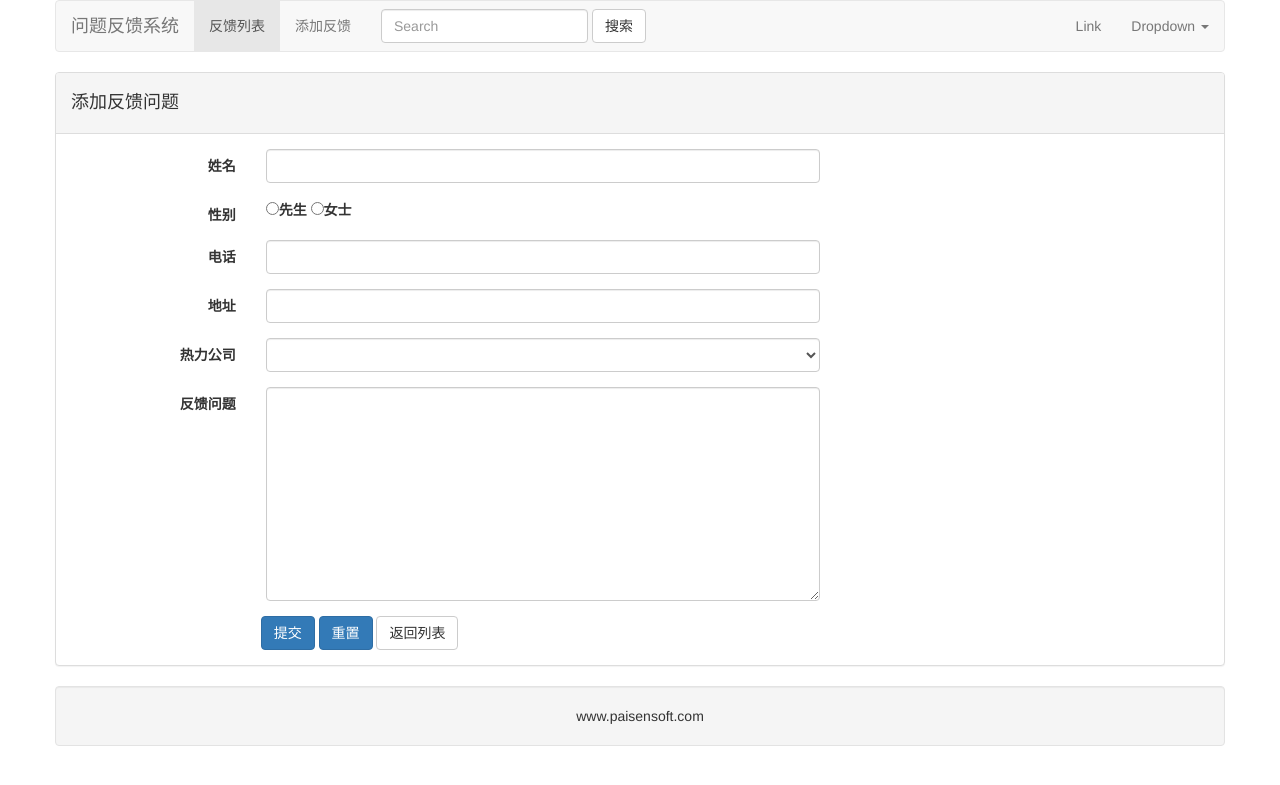
After one commit to haojieorg/feedback, a Flask app: template templates/feedback-post.html in a window 1280 px wide. The commit adds this page. Shown: the top 785 px of the page. Run offline with Flask 2, Linux system fonts and the light colour scheme; the template is opened without the code that fills it: values that come from a table or form of the project are taken from there, others are empty; parts of the project's set-up code (start-up, migrations or seed data) failed here and were passed over; some libraries are stand-ins or nearby versions.

Commit message:
简易问题反馈系统基础功能

```diff
--- a/feedback/forms.py
+++ b/feedback/forms.py
@@ -1,13 +1,14 @@
 from flask_wtf import FlaskForm
-from wtforms import StringField,TextAreaField
-from wtforms.validators import DataRequired
+from wtforms import StringField,TextAreaField,SelectField,RadioField
+
 
 class PostForm(FlaskForm):
-    name= StringField('姓名',validators=[DataRequired])
-    mobile=StringField('电话',validators=[DataRequired])
-    address = StringField('地址',validators=[DataRequired])
+    name= StringField('姓名')
+    gender = RadioField('性别',choices=[('先生','先生'),('女士','女士')])
+    mobile=StringField('电话')
+    address = StringField('地址')
+    departmentid = SelectField('热力公司')
     text = TextAreaField('反馈问题')
 
-
 class AddDepartment(FlaskForm):
-    name = StringField('公司名称',validators=[DataRequired])
+    name = StringField('公司名称')
--- a/run.py
+++ b/run.py
@@ -1,5 +1,6 @@
 from flask import Flask,render_template
 from flask_sqlalchemy import SQLAlchemy
+from feedback import admin
 
 
 app = Flask(__name__)
@@ -13,13 +14,8 @@ app.config['SQLALCHEMY_ECHO'] = True
 
 db = SQLAlchemy(app)
 
-@app.route('/')
-def index():
-    return render_template('base.html')
 
-@app.route('/post/')
-def feedback_post():
-    return render_template('feedback_post.html')
+app.register_blueprint(admin,url_prefix='/admin')
 
 if __name__ == '__main__':
     app.run()
--- a/templates/base.html
+++ b/templates/base.html
@@ -29,14 +29,14 @@
             <!-- Collect the nav links, forms, and other content for toggling -->
             <div class="collapse navbar-collapse navbar-ex1-collapse">
                 <ul class="nav navbar-nav">
-                    <li class="active"><a href="#">Link</a></li>
-                    <li><a href="#">Link</a></li>
+                    <li class="active"><a href="{{ url_for('admin.list') }}">反馈列表</a></li>
+                    <li><a href="{{ url_for('admin.post') }}">添加反馈</a></li>
                 </ul>
                 <form class="navbar-form navbar-left" role="search">
                     <div class="form-group">
                         <input type="text" class="form-control" placeholder="Search">
                     </div>
-                    <button type="submit" class="btn btn-default">Submit</button>
+                    <button type="submit" class="btn btn-default">搜索</button>
                 </form>
                 <ul class="nav navbar-nav navbar-right">
                     <li><a href="#">Link</a></li>
@@ -54,33 +54,13 @@
         </nav>
     </div>
     {% block main_context %}
+
+    {% endblock %}
     <div class="row">
-        <div class="panel panel-default">
-            <div class="panel-heading">
-                <h4>添加反馈问题</h4>
-            </div>
-            <div class="panel-body">
-                <form action="" method="post" role="form">
-                    <legend>Form Title</legend>
-
-                    <div class="form-group">
-                        <label for=""></label>
-                        <input type="text" class="form-control" name="" id="" placeholder="Input...">
-                    </div>
-
-
-
-                    <button type="submit" class="btn btn-primary">Submit</button>
-                </form>
-            </div>
+        <div class="well text-center">
+            www.paisensoft.com
         </div>
     </div>
-    {% endblock %}
-     <div class="row">
-         <div class="footer text-center">
-             www.paisensoft.com
-         </div>
-     </div>
 
 </div>
 </body>
--- /dev/null
+++ b/templates/feedback-post.html
@@ -0,0 +1,64 @@
+{% extends 'base.html' %}
+    {% block main_context %}
+        <div class="row">
+            <div class="panel panel-default">
+                <div class="panel-heading">
+                    <h4>添加反馈问题</h4>
+                </div>
+                <div class="panel-body">
+                    <form action="#" method="post" role="form" class="form-horizontal">
+
+                        <div class="form-group">
+                            {{ form.name.label(class="col-md-2 control-label") }}
+                            <div class="col-md-6">
+                                {{ form.name(class="form-control") }}
+                            </div>
+                        </div>
+                        <div class="form-group">
+                            {{ form.gender.label(class="col-md-2 control-label") }}
+                            <div class="col-md-6">
+                                {% for gender in form.gender %}
+                                    {{ gender }}{{ gender.label }}
+                                {% endfor %}
+
+                            </div>
+                        </div>
+                        <div class="form-group">
+                            {{ form.mobile.label(class="col-md-2 control-label") }}
+                            <div class="col-md-6">
+                                {{ form.mobile(class="form-control") }}
+                            </div>
+                        </div>
+                        <div class="form-group">
+                            {{ form.address.label(class="col-md-2 control-label") }}
+                            <div class="col-md-6">
+                                {{ form.address(class="form-control") }}
+                            </div>
+                        </div>
+                        <div class="form-group">
+                            {{ form.departmentid.label(class="col-md-2 control-label") }}
+                            <div class="col-md-6">
+                                {{ form.departmentid(class="form-control") }}
+                            </div>
+                        </div>
+
+
+                        <div class="form-group">
+                            {{ form.text.label(class="col-md-2 control-label") }}
+                            <div class="col-md-6">
+                                {{ form.text(class="form-control ",rows="10",cols="20") }}
+                            </div>
+                        </div>
+
+
+                        <div class="col-md-offset-2">
+                            <button type="submit" class="btn btn-primary">提交</button>
+                            <button type="reset" class="btn btn-primary">重置</button>
+                            <button type="button" class="btn btn-default">返回列表</button>
+                        </div>
+
+                    </form>
+                </div>
+            </div>
+        </div>
+    {% endblock %}
```
Also changed, not shown: feedback/__init__.py (+10 -2 lines), feedback/models.py (+5 -3 lines), feedback/views.py (+31 -2 lines), templates/add-department.html (deleted, +0 -10 lines), templates/feedback_list.html (added, +47 -0 lines), templates/feedback_post.html (deleted, +0 -51 lines).
